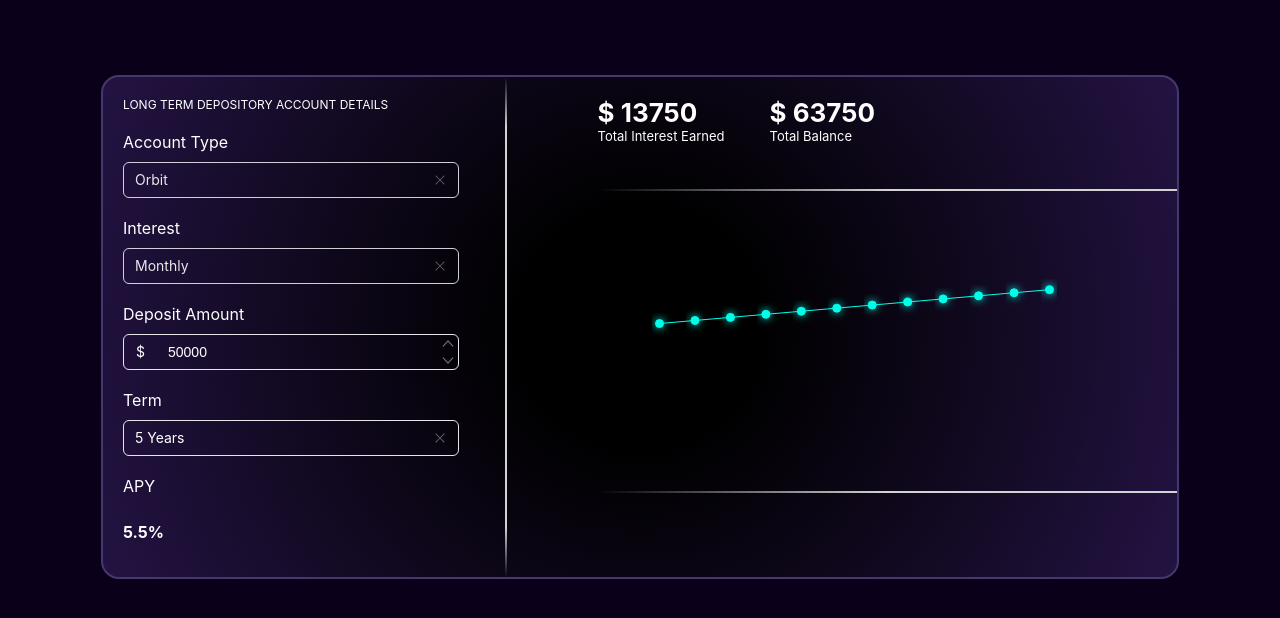
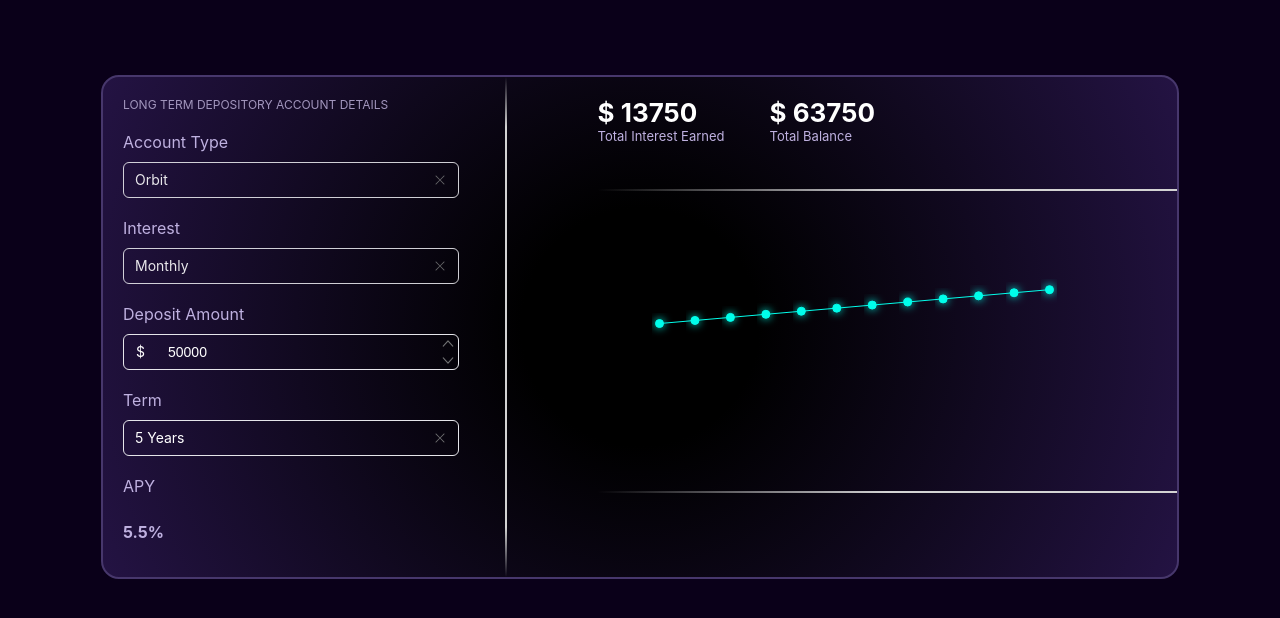
Before and after one commit to Ich1ro/react-component, a React (Create React App) app: page / in a window 1280 px wide. Shown: the top 618 px of the page. Built offline with nearby package versions, Linux system fonts and the light colour scheme.

Commit message:
update styles

```diff
--- a/src/App.css
+++ b/src/App.css
@@ -26,6 +26,7 @@
 }
 
 .main_left_title {
+	color: #a296bd;
 	width: 100%;
 	margin: 20px;
 	margin-bottom: 0;
@@ -76,6 +77,7 @@
 .main_right_header_info_earned_number, .main_right_header_info_balance_number {
 	font-weight: bold;
 	font-size: 26px;
+	color: white;
 }
 
 .main_right_header_info_balance_text, .main_right_header_info_earned_text {
@@ -157,7 +159,7 @@ background-color: #0a0019 !important;
 }
 
 .rs-picker-select-menu-item.rs-picker-select-menu-item-active {
-	color: #000;
+	color: white;
 	background-color: #47376c;
 }
 
@@ -166,7 +168,7 @@ background-color: #0a0019 !important;
 }
 
 .rs-picker-select-menu-item:hover {
-	color: #000;
+	color: white;
 }
 
 iframe#webpack-dev-server-client-overlay{display:none!important}
--- a/src/index.css
+++ b/src/index.css
@@ -1,6 +1,6 @@
 body {
   margin: 0;
-  color: white;
+  color: #bfb1e0;
   font-family: -apple-system, BlinkMacSystemFont, 'Segoe UI', 'Roboto', 'Oxygen',
     'Ubuntu', 'Cantarell', 'Fira Sans', 'Droid Sans', 'Helvetica Neue',
     sans-serif;
```
